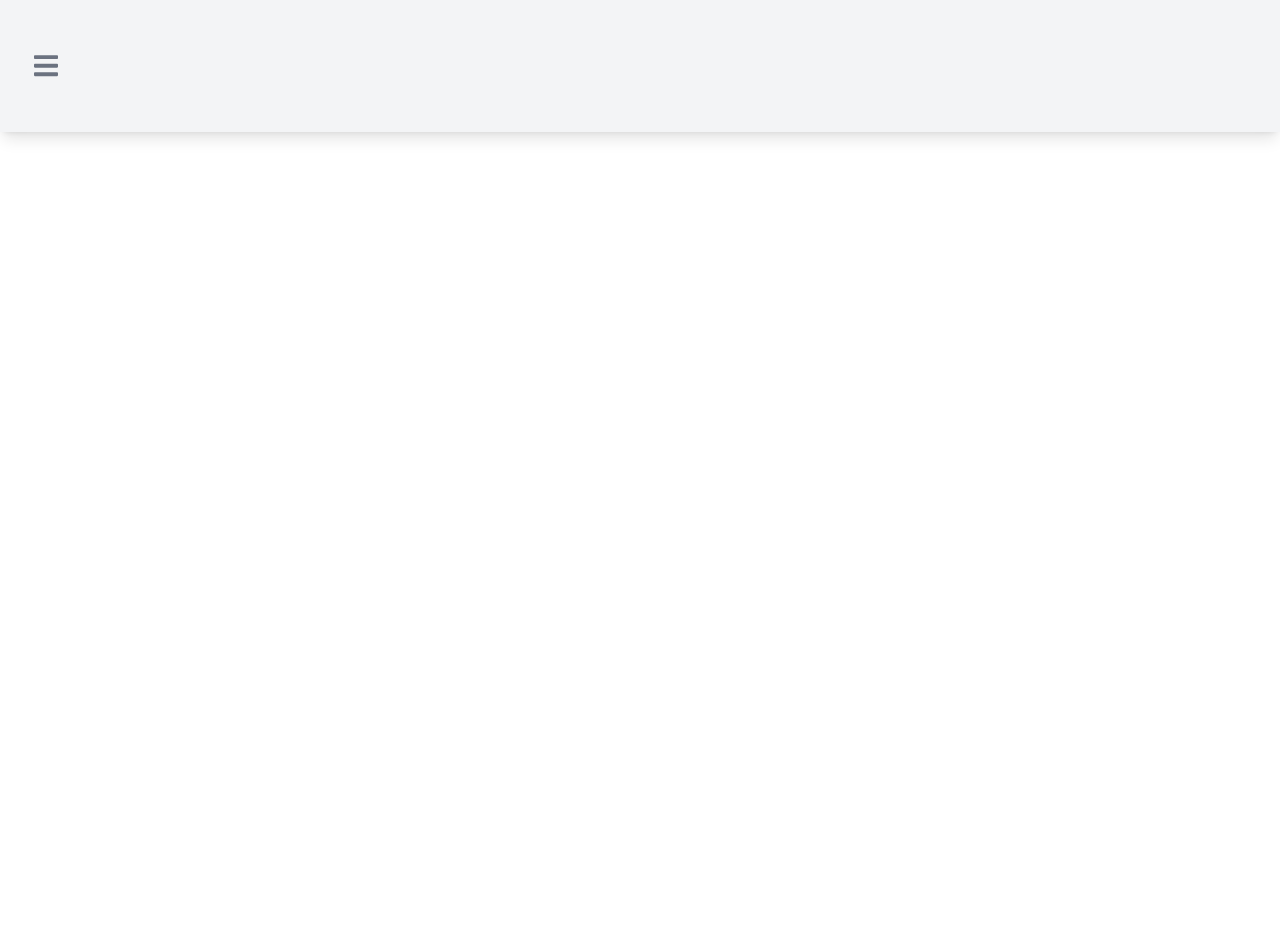
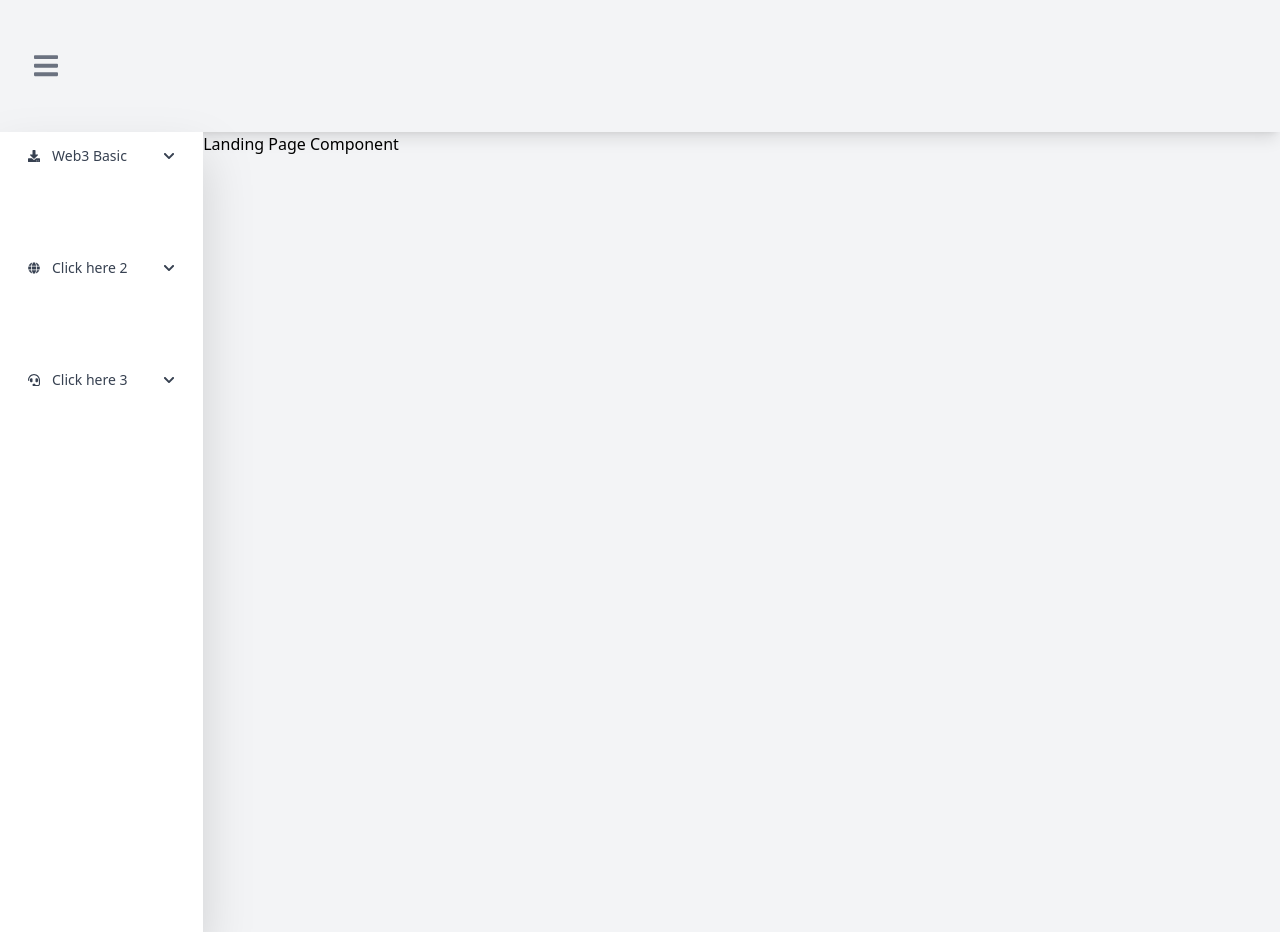
Before and after one commit to CuriousDeveloperr/Curious-Developer, a React (Create React App) app in the folder curious-dev/: page /Web3 in a window 1280 px wide. Before the commit the page ends 800 px from the top, so only its background shows below. Built offline with nearby package versions, Linux system fonts and the light colour scheme; what tw-elements would draw is missing.

Commit message:
Updated Files

```diff
--- a/curious-dev/src/App.js
+++ b/curious-dev/src/App.js
@@ -4,7 +4,7 @@ import {Routes, Route} from 'react-router-dom'
 import Navbar from './view/Navbar/Navbar';
 
 import LandingPage from './view/LandingPage/LandingPage';
-import GuidesPage from './view/Guides/GuidesPage';
+import Web3 from './view/Guides/Web3_LandingPage';
 
 function App() {
   return (
@@ -12,7 +12,7 @@ function App() {
       <Navbar />
     <Routes>
       <Route path="/" element={<LandingPage/>}/>
-      <Route path="/guides" element={<GuidesPage />} />
+      <Route path="/Web3" element={<Web3 />} />
     </Routes>
     </div>
   );
--- a/curious-dev/src/view/Guides/GuidesPage.jsx
+++ /dev/null
@@ -1,18 +0,0 @@
-import React from 'react'
-import Sidebar from './Sidebar/Sidebar'
-
-export default function GuidesPage() {
-    return(
-        <div className='flex flex-row'>
-           <Sidebar className="w-auto" />
-
-
-
-
-            <p className=''>
-                Learn how to use the Curious Dev website.
-            </p>
-
-        </div>
-    )
-}
--- a/curious-dev/src/view/Guides/Sidebar/Sidebar.jsx
+++ b/curious-dev/src/view/Guides/Sidebar/Sidebar.jsx
@@ -2,14 +2,14 @@ import React from "react";
 
 export default function Sidebar() {
     return(
-    <div class="w-60 min-h-screen shadow-md bg-white px-1" id="sidenavExample">
+    <div class="w-60 min-h-screen drop-shadow-2xl bg-white px-1" id="sidenavExample">
   <ul class="relative">
     <li class="relative" id="sidenavEx1">
       <a class="flex items-center text-sm py-4 px-6 h-12 overflow-hidden text-gray-700 text-ellipsis whitespace-nowrap rounded hover:text-gray-900 hover:bg-gray-100 transition duration-300 ease-in-out cursor-pointer" data-mdb-ripple="true" data-mdb-ripple-color="dark" data-bs-toggle="collapse" data-bs-target="#collapseSidenavEx1" aria-expanded="true" aria-controls="collapseSidenavEx1">
         <svg aria-hidden="true" focusable="false" data-prefix="fas" class="w-3 h-3 mr-3" role="img" xmlns="http://www.w3.org/2000/svg" viewBox="0 0 512 512">
           <path fill="currentColor" d="M216 0h80c13.3 0 24 10.7 24 24v168h87.7c17.8 0 26.7 21.5 14.1 34.1L269.7 378.3c-7.5 7.5-19.8 7.5-27.3 0L90.1 226.1c-12.6-12.6-3.7-34.1 14.1-34.1H192V24c0-13.3 10.7-24 24-24zm296 376v112c0 13.3-10.7 24-24 24H24c-13.3 0-24-10.7-24-24V376c0-13.3 10.7-24 24-24h146.7l49 49c20.1 20.1 52.5 20.1 72.6 0l49-49H488c13.3 0 24 10.7 24 24zm-124 88c0-11-9-20-20-20s-20 9-20 20 9 20 20 20 20-9 20-20zm64 0c0-11-9-20-20-20s-20 9-20 20 9 20 20 20 20-9 20-20z"></path>
         </svg>
-        <span>Meta Mask</span>
+        <span>Web3 Basic</span>
         <svg aria-hidden="true" focusable="false" data-prefix="fas" class="w-3 h-3 ml-auto" role="img" xmlns="http://www.w3.org/2000/svg" viewBox="0 0 448 512">
           <path fill="currentColor" d="M207.029 381.476L12.686 187.132c-9.373-9.373-9.373-24.569 0-33.941l22.667-22.667c9.357-9.357 24.522-9.375 33.901-.04L224 284.505l154.745-154.021c9.379-9.335 24.544-9.317 33.901.04l22.667 22.667c9.373 9.373 9.373 24.569 0 33.941L240.971 381.476c-9.373 9.372-24.569 9.372-33.942 0z"></path>
         </svg>
--- /dev/null
+++ b/curious-dev/src/view/Guides/Subviews/MetaMask/MetaLandingPage.jsx
@@ -0,0 +1,13 @@
+export default function MetaLandingPage() {
+    return(
+        <div className="bg-gray-200 p-4">
+            <p className="text-4xl text-center underline">
+                WEB3 Basics
+            </p>
+
+            <p className="w-10/12"> Learn how to setup basic Web3 Projcets using languages and tools like JavaScript, Solidity, Hardhat, Ethers.Js, and much more! As Web3 still is in its early stages we will be adding projects as we grow.
+
+            </p>
+        </div>
+    )
+}
--- /dev/null
+++ b/curious-dev/src/view/Guides/Web3_LandingPage.jsx
@@ -0,0 +1,28 @@
+import React from 'react'
+import Sidebar from './Sidebar/Sidebar'
+
+export default function Web3() {
+    return(
+        <div className='flex flex-row'>
+           <Sidebar className="w-auto" />
+
+
+
+
+           <div className='w-full mx-auto bg-gray-100'>
+                <LandingPage />
+           </div>
+
+        </div>
+    )
+}
+
+
+
+function LandingPage() {
+    return(
+        <div>
+            Landing Page Component
+        </div>
+    )
+}
--- a/curious-dev/src/view/Navbar/Navbar.jsx
+++ b/curious-dev/src/view/Navbar/Navbar.jsx
@@ -47,10 +47,10 @@ export default function Navbar() {
                                     <Link to="/" className="nav-link active" aria-current="page" >Home</Link>
                                 </li>
                                 <li className="nav-item pr-2">
-                                    <Link to="/guides" className="nav-link text-gray-500 hover:text-gray-700 focus:text-gray-700 p-0" >Guides</Link>
+                                    <Link to="/Web3" className="nav-link text-gray-500 hover:text-gray-700 focus:text-gray-700 p-0" >Web3</Link>
                                 </li>
                                 <li className="nav-item pr-2">
-                                    <a className="nav-link text-gray-500 hover:text-gray-700 focus:text-gray-700 p-0" href="#">About</a>
+                                    <Link to="/About" className="nav-link text-gray-500 hover:text-gray-700 focus:text-gray-700 p-0" >About</Link>
                                 </li>
 
                             </ul>
```
